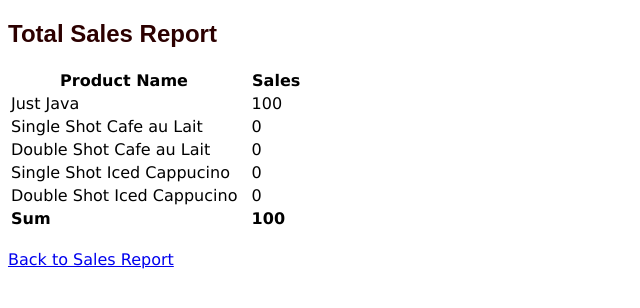
After one commit to yoongtr/EE4717-Web-App-Design, a PHP site: page /salesdollar.php in a window 1280 px wide. The commit adds this page. Shown: the top 308 px of the page, without its empty margins (0-640 px from the left). Run offline with PHP 8.4, Linux system fonts and the light colour scheme; tables that the repository leaves empty hold one stand-in row (values such as "Sample post").

Commit message:
Added salesdollar.php and salesquantites.php for case study 4

```diff
--- /dev/null
+++ b/exercises/CaseStudy_3_and_4/salesdollar.php
@@ -0,0 +1,70 @@
+<!DOCTYPE html>
+<html lang="en">
+    <head>
+        <title>Total Sales Report</title>
+        <meta charset="utf-8">
+        <link rel="stylesheet" href="styles.css">
+    </head>
+    <body>
+        <h2>Total Sales Report </h2>
+        <?php
+            @ $db = new mysqli('localhost', 'f32ee', 'f32ee', 'f32ee');
+
+            if (mysqli_connect_errno()) {
+                echo "Error: Could not connect to database.  Please try again later.";
+                exit;
+            }
+
+            $sql="SELECT case4Drinks.drinkID, case4Drinks.drinkName, case4Drinks.price, case4Orders.quantity
+            FROM case4Drinks
+            LEFT JOIN case4Orders on case4Drinks.drinkID = case4Orders.drinkID
+            ORDER BY case4Drinks.drinkID";
+            $result = $db->query($sql);
+
+            if ($result->num_rows > 0) {
+                $subtotalJava = 0;
+                $subtotalLaitSingle = 0;
+                $subtotalLaitDouble = 0;
+                $subtotalCapSingle = 0;
+                $subtotalCapDouble = 0;
+                $subtotal = 0;
+                // output data of each row
+                while($row = $result->fetch_assoc()) {
+
+                  $product = $row["drinkID"];
+                  if ($product == 1 ){
+                      $subtotalJava += $row["quantity"] * $row["price"];
+                  }
+                  elseif($product == 2){
+                      $subtotalLaitSingle += $row["quantity"] * $row["price"];
+                  }
+                  elseif($product == 3){
+                    $subtotalLaitDouble += $row["quantity"] * $row["price"];
+                }
+                  elseif($product == 4){
+                    $subtotalCapSingle += $row["quantity"] * $row["price"];
+                }
+                  elseif($product == 5){
+                    $subtotalCapDouble += $row["quantity"] * $row["price"];
+                }
+                }
+                $subtotal = $subtotalJava + $subtotalLaitSingle + $subtotalLaitDouble + $subtotalCapSingle + $subtotalCapDouble;
+                echo "<table><tr><th>Product Name&nbsp;</th><th>&nbsp;Sales</th></tr>";
+                echo "<tr><td>Just Java </td> <td>&nbsp;" .$subtotalJava. "</td></tr>";
+                echo "<tr><td>Single Shot Cafe au Lait&nbsp;</td> <td>&nbsp;" .$subtotalLaitSingle. "</td></tr>";
+                echo "<tr><td>Double Shot Cafe au Lait&nbsp;</td> <td>&nbsp;" .$subtotalLaitDouble. "</td></tr>";
+                echo "<tr><td>Single Shot Iced Cappucino&nbsp;</td> <td>&nbsp;" .$subtotalCapSingle. "</td></tr>";
+                echo "<tr><td>Double Shot Iced Cappucino&nbsp;</td> <td>&nbsp;" .$subtotalCapDouble. "</td></tr>";
+                echo "<tr><td><strong>Sum</strong>&nbsp;</td> <td>&nbsp;<strong>" .$subtotal. "</strong></td></tr>";
+                echo "</table>";
+              }
+            else {
+                echo "0 results";
+              }
+
+            $db->close();
+        ?>
+        <br>
+        <a href="salesreport.html">Back to Sales Report</a>
+    </body>
+</html>
```
Also changed, not shown: exercises/CaseStudy_3_and_4/salesquantities.php (added, +70 -0 lines), exercises/CaseStudy_3_and_4/salesreport.html (+3 -5 lines), exercises/CaseStudy_3_and_4/styles.css (line endings or trailing spaces).
